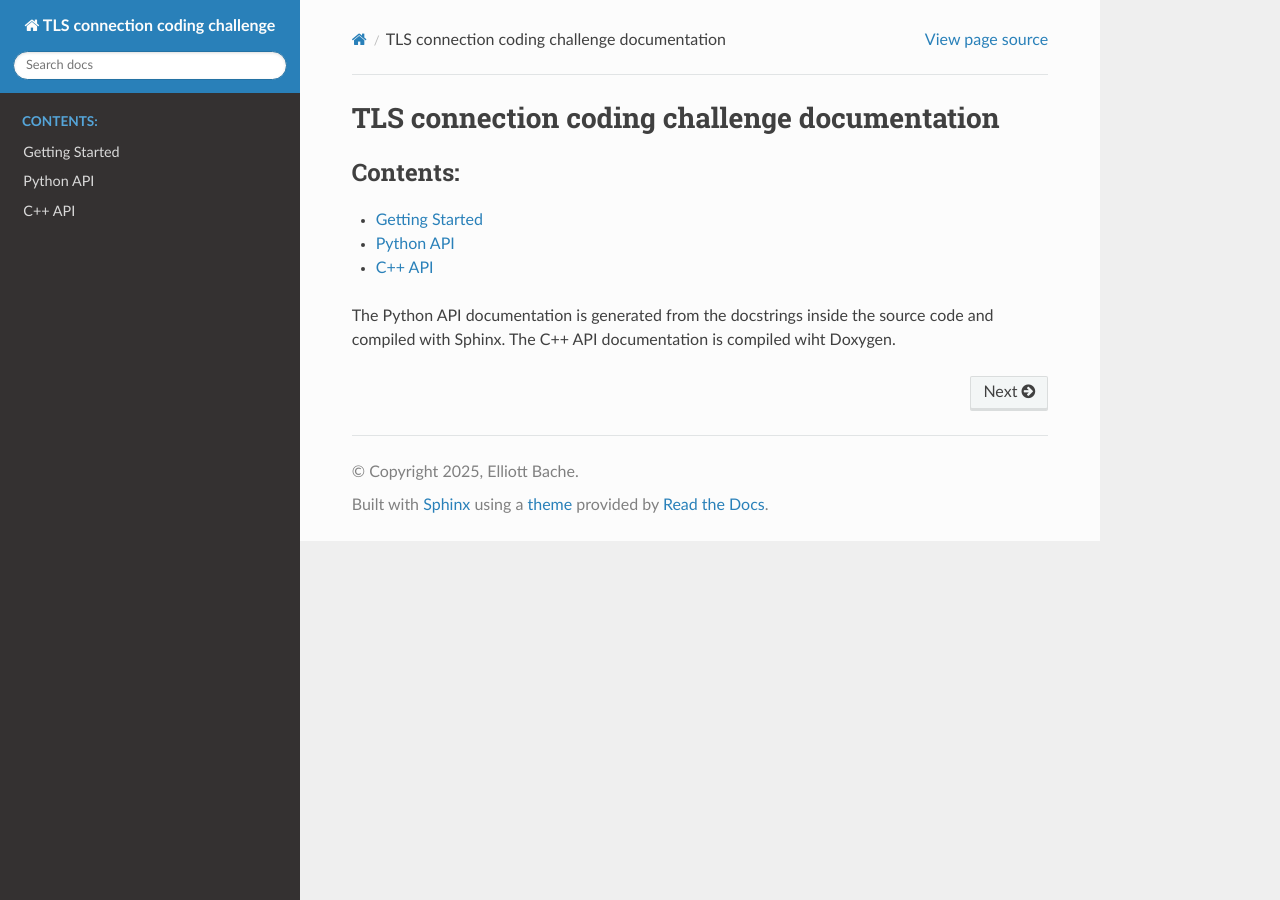
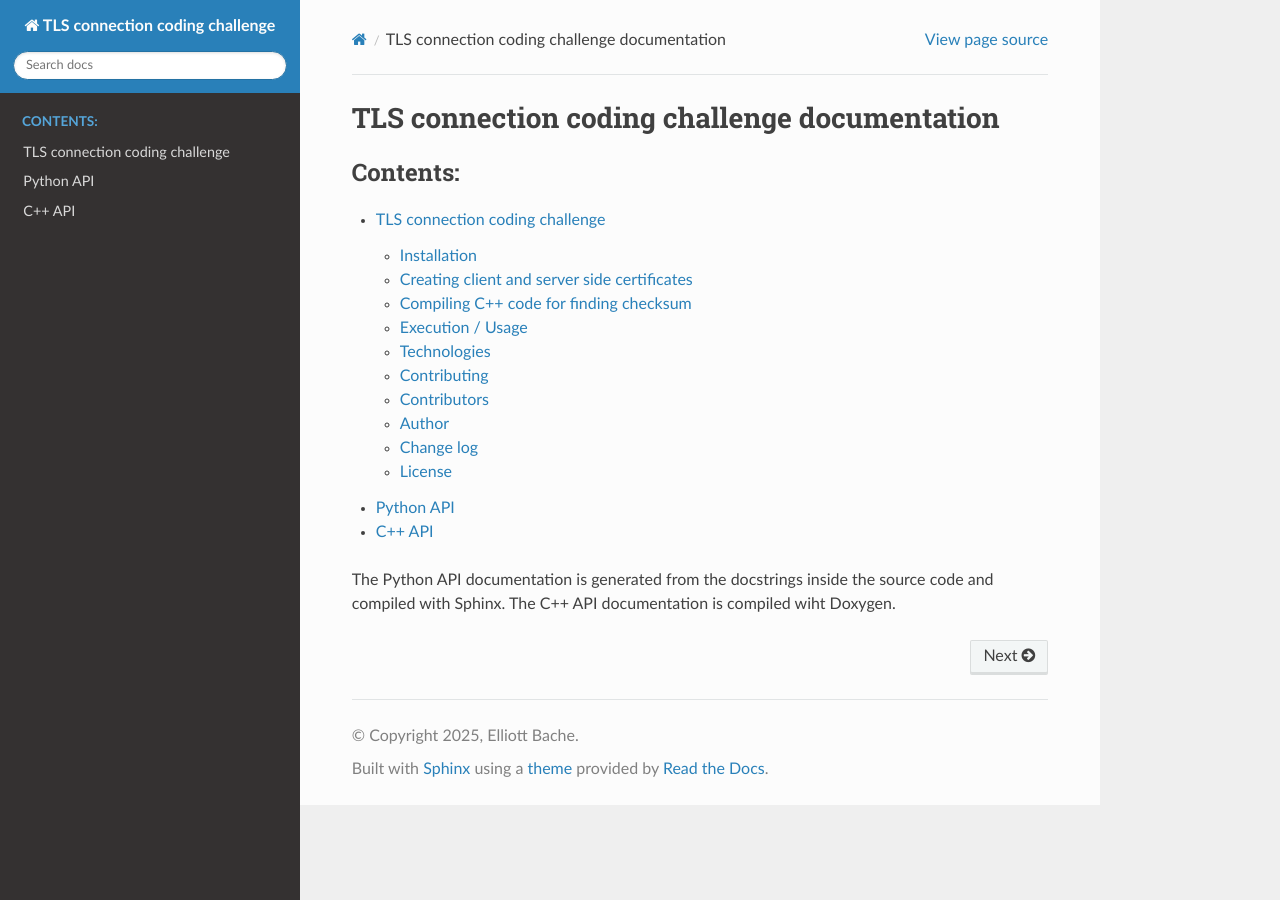
Before and after one commit to elliottbache/tls_connection_coding_challenge, a Sphinx documentation site: the page built from docs/index.rst, in a window 1280 px wide. Built offline with Sphinx 7.4.7 and the Read the Docs theme 3.1.0, drawn with Linux system fonts in a browser that asks for light colours.

```diff
--- a/docs/conf.py
+++ b/docs/conf.py
@@ -22,12 +22,15 @@ release = '0.0.1'
 # https://www.sphinx-doc.org/en/master/usage/configuration.html#general-configuration
 
 extensions = [
+    "myst_parser",
     'sphinx.ext.autodoc',
     'sphinx.ext.autosummary',
     'sphinx.ext.doctest',
     'sphinx.ext.napoleon',
     'breathe'
 ]
+source_suffix = {".rst": "restructuredtext", ".md": "markdown"}
+myst_heading_anchors = 3   # create anchors for ##, ###, etc.
 
 # Generate autosummary stub pages automatically on build
 autosummary_generate = True
--- a/docs/getting_started.rst
+++ /dev/null
@@ -1,4 +0,0 @@
-Getting Started
-===============
-
-Coming soon.
--- a/docs/index.rst
+++ b/docs/index.rst
@@ -10,7 +10,7 @@ TLS connection coding challenge documentation
    :maxdepth: 2
    :caption: Contents:
 
-   getting_started
+   intro
    python_api
    cpp_api
 
--- a/docs/requirements.txt
+++ b/docs/requirements.txt
@@ -2,3 +2,4 @@ sphinx
 sphinx-rtd-theme
 sphinx-autodoc-typehints
 breathe
+myst-parser
```
Also changed, not shown: README.md (+4 -1 lines), docs/intro.md (added, +3 -0 lines), docs/getting_started.md (deleted).
